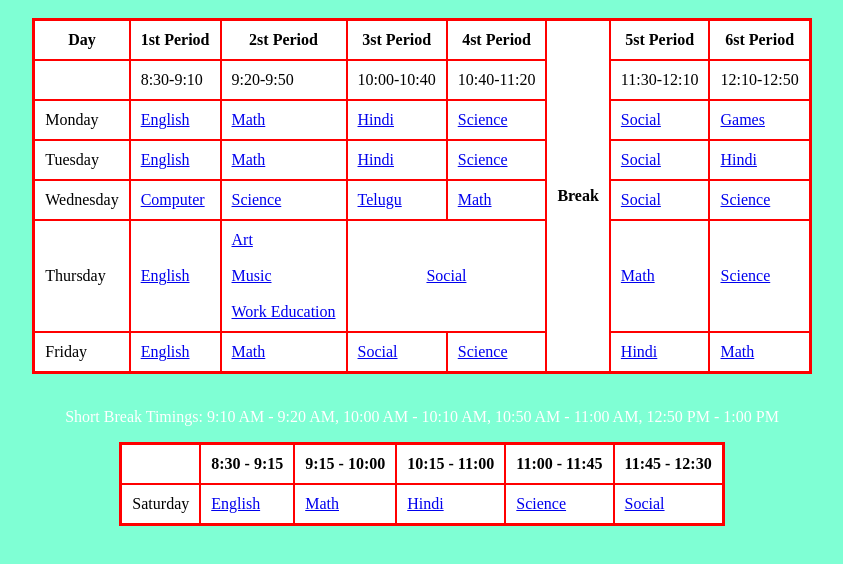
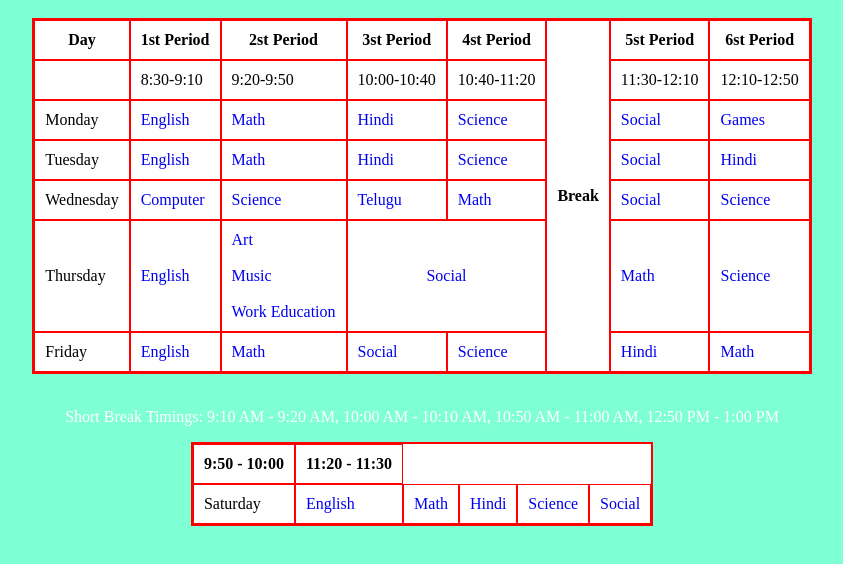
Before and after one commit to RithvikaCheela/Timetable, a plain HTML site: page index.html in a window 1280 px wide. Shown: the part 48-612 px from the top of the page, without its empty margins (218-1061 px from the left). Drawn offline with Linux system fonts and the light colour scheme; a script that the page names is missing.

Commit message:
Add files via upload

```diff
--- a/index.html
+++ b/index.html
@@ -30,54 +30,54 @@
 </tr>
 <tr>
 <td> Monday
-    <td><a href="https://zoom.us/j/93932105913?pwd=d0NwS1E1RFR1VnAva0JnSDNWOWF2QT09" target="_blank">English</a></td>
-  <td><a href="https://zoom.us/j/98138462518?pwd=TGVHQ2EzUXZYekNVYUtWOTFMb0RDUT09"target="_blank">Math</a></td>
-  <td><a href="https://zoom.us/j/91097387115?pwd=V1ZFQmQ3UHlvNHVLWmk3bGY4LzhoZz09"target="_blank">Hindi</a></td>
-  <td><a href="https://zoom.us/j/99617346345?pwd=MEJwL1FFdmVLdFF0TDcrWXVYNWRWdz09"target="_blank">Science</a></td>
-   <td><a href="https://zoom.us/j/95637322148?pwd=VWVuWEt2VGpTWVlGM3NLWHdVU3pQQT09"target="_blank">Social</a></td>
-   <td><a href="https://zoom.us/j/99350830476?pwd=Yk4wTHFCcUFkeU9OM1FQNGZaOERIZz09"target="_blank">Games</a></td>
+    <td><a class="link" href="https://zoom.us/j/93932105913?pwd=d0NwS1E1RFR1VnAva0JnSDNWOWF2QT09" target="_blank">English</a></td>
+  <td><a class="link"href="https://zoom.us/j/98138462518?pwd=TGVHQ2EzUXZYekNVYUtWOTFMb0RDUT09"target="_blank">Math</a></td>
+  <td><a class="link"href="https://zoom.us/j/91097387115?pwd=V1ZFQmQ3UHlvNHVLWmk3bGY4LzhoZz09"target="_blank">Hindi</a></td>
+  <td><a class="link"href="https://zoom.us/j/99617346345?pwd=MEJwL1FFdmVLdFF0TDcrWXVYNWRWdz09"target="_blank">Science</a></td>
+   <td><a class="link"href="https://zoom.us/j/95637322148?pwd=VWVuWEt2VGpTWVlGM3NLWHdVU3pQQT09"target="_blank">Social</a></td>
+   <td><a class="link" href="https://zoom.us/j/99350830476?pwd=Yk4wTHFCcUFkeU9OM1FQNGZaOERIZz09"target="_blank">Games</a></td>
 </tr>
 <tr>
 <td> Tuesday</td>
- <td><a href="https://zoom.us/j/93932105913?pwd=d0NwS1E1RFR1VnAva0JnSDNWOWF2QT09"target="_blank">English</a></td>
-  <td><a href="https://zoom.us/j/98138462518?pwd=TGVHQ2EzUXZYekNVYUtWOTFMb0RDUT09"target="_blank">Math</a></td>
-  <td><a href="https://zoom.us/j/91097387115?pwd=V1ZFQmQ3UHlvNHVLWmk3bGY4LzhoZz09"target="_blank">Hindi</a></td>
-  <td><a href="https://zoom.us/j/99617346345?pwd=MEJwL1FFdmVLdFF0TDcrWXVYNWRWdz09"target="_blank">Science</a></td>
-   <td><a href="https://zoom.us/j/95637322148?pwd=VWVuWEt2VGpTWVlGM3NLWHdVU3pQQT09"target="_blank">Social</a></td>
-  <td><a href="https://zoom.us/j/91097387115?pwd=V1ZFQmQ3UHlvNHVLWmk3bGY4LzhoZz09"target="_blank">Hindi</a></td>
+ <td><a class="link"href="https://zoom.us/j/93932105913?pwd=d0NwS1E1RFR1VnAva0JnSDNWOWF2QT09"target="_blank">English</a></td>
+  <td><a class="link"href="https://zoom.us/j/98138462518?pwd=TGVHQ2EzUXZYekNVYUtWOTFMb0RDUT09"target="_blank">Math</a></td>
+  <td><a class="link"href="https://zoom.us/j/91097387115?pwd=V1ZFQmQ3UHlvNHVLWmk3bGY4LzhoZz09"target="_blank">Hindi</a></td>
+  <td><a class="link"href="https://zoom.us/j/99617346345?pwd=MEJwL1FFdmVLdFF0TDcrWXVYNWRWdz09"target="_blank">Science</a></td>
+   <td><a class="link"href="https://zoom.us/j/95637322148?pwd=VWVuWEt2VGpTWVlGM3NLWHdVU3pQQT09"target="_blank">Social</a></td>
+  <td><a class="link"href="https://zoom.us/j/91097387115?pwd=V1ZFQmQ3UHlvNHVLWmk3bGY4LzhoZz09"target="_blank">Hindi</a></td>
 </tr>
 <tr>
 <td> Wednesday</td>
-  <td><a href="https://zoom.us/j/98161294495?pwd=RC9YYXdwczdCMFRNTWUwaUtxS2ZuQT09"target="_blank">Computer</a></td>
-  <td><a href="https://zoom.us/j/99617346345?pwd=MEJwL1FFdmVLdFF0TDcrWXVYNWRWdz09"target="_blank">Science</a></td>
-  <td><a href="https://zoom.us/j/94444937777?pwd=b2YvZWU5bzFCdUc3SWpjMnBoQkVhZz09"target="_blank">Telugu</a></td>
-  <td><a href="https://zoom.us/j/98138462518?pwd=TGVHQ2EzUXZYekNVYUtWOTFMb0RDUT09"target="_blank">Math</a></td>
-   <td><a href="https://zoom.us/j/95637322148?pwd=VWVuWEt2VGpTWVlGM3NLWHdVU3pQQT09"target="_blank">Social</a></td>
-  <td><a href="https://zoom.us/j/99617346345?pwd=MEJwL1FFdmVLdFF0TDcrWXVYNWRWdz09"target="_blank">Science</a></td>
+  <td><a class="link"href="https://zoom.us/j/98161294495?pwd=RC9YYXdwczdCMFRNTWUwaUtxS2ZuQT09"target="_blank">Computer</a></td>
+  <td><a class="link"class="link"class="link"class="link"class="link"href="https://zoom.us/j/99617346345?pwd=MEJwL1FFdmVLdFF0TDcrWXVYNWRWdz09"target="_blank">Science</a></td>
+  <td><a class="link"class="link"class="link"class="link"href="https://zoom.us/j/94444937777?pwd=b2YvZWU5bzFCdUc3SWpjMnBoQkVhZz09"target="_blank">Telugu</a></td>
+  <td><a class="link"class="link"class="link"href="https://zoom.us/j/98138462518?pwd=TGVHQ2EzUXZYekNVYUtWOTFMb0RDUT09"target="_blank">Math</a></td>
+   <td><a class="link"class="link"href="https://zoom.us/j/95637322148?pwd=VWVuWEt2VGpTWVlGM3NLWHdVU3pQQT09"target="_blank">Social</a></td>
+  <td><a class="link"href="https://zoom.us/j/99617346345?pwd=MEJwL1FFdmVLdFF0TDcrWXVYNWRWdz09"target="_blank">Science</a></td>
 </tr>
 <tr>
 <td> Thursday</td>
- <td><a href="https://zoom.us/j/93932105913?
+ <td><a class="link"href="https://zoom.us/j/93932105913?
 pwd=d0NwS1E1RFR1VnAva0JnSDNWOWF2QT09"target="_blank">English</a></td>
 
-<td> <a href="https://zoom.us/j/99319620376?pwd=a2VCdVBQZEREMXhZSVNoUmZzS0o4UT09"target="_blank"> Art </a>
+<td> <a class="link"href="https://zoom.us/j/99319620376?pwd=a2VCdVBQZEREMXhZSVNoUmZzS0o4UT09"target="_blank"> Art </a>
 <br> <br>
- <a href="https://zoom.us/j/98981540217?pwd=bU9LSkgxMk02R1RWaFRjNWpBdm42UT09"target="_blank"> Music </a>
+ <a class="link"href="https://zoom.us/j/98981540217?pwd=bU9LSkgxMk02R1RWaFRjNWpBdm42UT09"target="_blank"> Music </a>
 <br> <br>
- <a href="https://zoom.us/j/92109355996?pwd=amw1OHdTams4VTNyTlFtTEYwN3hDdz09"target="_blank">Work Education </a></td>
+ <a class="link"href="https://zoom.us/j/92109355996?pwd=amw1OHdTams4VTNyTlFtTEYwN3hDdz09"target="_blank">Work Education </a></td>
 
-<td colspan="2" align="center"><a href="https://zoom.us/j/95637322148?pwd=VWVuWEt2VGpTWVlGM3NLWHdVU3pQQT09"target="_blank"> Social</a></td>
-  <td><a href="https://zoom.us/j/98138462518?pwd=TGVHQ2EzUXZYekNVYUtWOTFMb0RDUT09"target="_blank">Math</a></td>
-  <td><a href="https://zoom.us/j/99617346345?pwd=MEJwL1FFdmVLdFF0TDcrWXVYNWRWdz09"target="_blank">Science</a></td>
+<td colspan="2" align="center"><a class="link"href="https://zoom.us/j/95637322148?pwd=VWVuWEt2VGpTWVlGM3NLWHdVU3pQQT09"target="_blank"> Social</a></td>
+  <td><a class="link"href="https://zoom.us/j/98138462518?pwd=TGVHQ2EzUXZYekNVYUtWOTFMb0RDUT09"target="_blank">Math</a></td>
+  <td><a class="link"href="https://zoom.us/j/99617346345?pwd=MEJwL1FFdmVLdFF0TDcrWXVYNWRWdz09"target="_blank">Science</a></td>
 </tr>
 <tr>
 <td> Friday</td>
- <td><a href="https://zoom.us/j/93932105913?pwd=d0NwS1E1RFR1VnAva0JnSDNWOWF2QT09"target="_blank">English</a></td>
-  <td><a href="https://zoom.us/j/98138462518?pwd=TGVHQ2EzUXZYekNVYUtWOTFMb0RDUT09"target="_blank">Math</a></td>
-   <td><a href="https://zoom.us/j/95637322148?pwd=VWVuWEt2VGpTWVlGM3NLWHdVU3pQQT09"target="_blank">Social</a></td>
-<td><a href="https://zoom.us/j/99617346345?pwd=MEJwL1FFdmVLdFF0TDcrWXVYNWRWdz09"target="_blank">Science</a></td>
- <td><a href="https://zoom.us/j/91097387115?pwd=V1ZFQmQ3UHlvNHVLWmk3bGY4LzhoZz09"target="_blank">Hindi</a></td>
-  <td><a href="https://zoom.us/j/98138462518?pwd=TGVHQ2EzUXZYekNVYUtWOTFMb0RDUT09"target="_blank">Math</a></td>
+ <td><a class="link"href="https://zoom.us/j/93932105913?pwd=d0NwS1E1RFR1VnAva0JnSDNWOWF2QT09"target="_blank">English</a></td>
+  <td><a class="link"href="https://zoom.us/j/98138462518?pwd=TGVHQ2EzUXZYekNVYUtWOTFMb0RDUT09"target="_blank">Math</a></td>
+   <td><a class="link"href="https://zoom.us/j/95637322148?pwd=VWVuWEt2VGpTWVlGM3NLWHdVU3pQQT09"target="_blank">Social</a></td>
+<td><a class="link"href="https://zoom.us/j/99617346345?pwd=MEJwL1FFdmVLdFF0TDcrWXVYNWRWdz09"target="_blank">Science</a></td>
+ <td><a class="link"href="https://zoom.us/j/91097387115?pwd=V1ZFQmQ3UHlvNHVLWmk3bGY4LzhoZz09"target="_blank">Hindi</a></td>
+  <td><a class="link"href="https://zoom.us/j/98138462518?pwd=TGVHQ2EzUXZYekNVYUtWOTFMb0RDUT09"target="_blank">Math</a></td>
 </tr>
   </table>
 <br>
@@ -85,21 +85,18 @@ pwd=d0NwS1E1RFR1VnAva0JnSDNWOWF2QT09"target="_blank">English</a></td>
 <table bgcolor="white" border="2" bordercolor= "red" cellspacing="0" cellpadding="10" align="center">
 
 <tr>
-  <th> </th>
-<th> 8:30 - 9:15 </th>
-<th> 9:15 - 10:00</th>
-<th> 10:15 - 11:00  </th>
-<th> 11:00 - 11:45  </th>
-<th> 11:45 - 12:30 </th>
+<th> 9:50 - 10:00</th>
+<th> 11:20 - 11:30  </th>
 </tr>
 
 <tr>
   <td> Saturday</td>
-  <td><a href="https://zoom.us/j/93932105913?pwd=d0NwS1E1RFR1VnAva0JnSDNWOWF2QT09"target="_blank">English</a></td>
-  <td><a href="https://zoom.us/j/98138462518?pwd=TGVHQ2EzUXZYekNVYUtWOTFMb0RDUT09"target="_blank">Math</a></td>
-   <td><a href="https://zoom.us/j/91097387115?pwd=V1ZFQmQ3UHlvNHVLWmk3bGY4LzhoZz09"target="_blank">Hindi</a></td>
-   <td><a href="https://zoom.us/j/99617346345?pwd=MEJwL1FFdmVLdFF0TDcrWXVYNWRWdz09"target="_blank">Science</a></td>
-   <td><a href="https://zoom.us/j/95637322148?pwd=VWVuWEt2VGpTWVlGM3NLWHdVU3pQQT09"target="_blank">Social</a></td>
+  <td><a class="link" href="https://zoom.us/j/93932105913?pwd=d0NwS1E1RFR1VnAva0JnSDNWOWF2QT09"target="_blank">English</a></td>
+  <td><a class="link"href="https://zoom.us/j/98138462518?pwd=TGVHQ2EzUXZYekNVYUtWOTFMb0RDUT09"target="_blank">Math</a></td>
+   <td><a class="link"href="https://zoom.us/j/91097387115?pwd=V1ZFQmQ3UHlvNHVLWmk3bGY4LzhoZz09"target="_blank">Hindi</a></td>
+   <td><a class="link"href="https://zoom.us/j/99617346345?pwd=MEJwL1FFdmVLdFF0TDcrWXVYNWRWdz09"target="_blank">Science</a></td>
+   <td><a class="link"href="https://zoom.us/j/95637322148?pwd=VWVuWEt2VGpTWVlGM3NLWHdVU3pQQT09"target="_blank">Social</a></td>
 </tr>
+    </table>
   </body>
 </html>
--- a/style.css
+++ b/style.css
@@ -9,3 +9,9 @@ p {
 body{
     background-color: aquamarine
 }
+.link{
+    text-decoration: none;
+}
+.link:hover{
+    background-color: aquamarine;
+}
```
